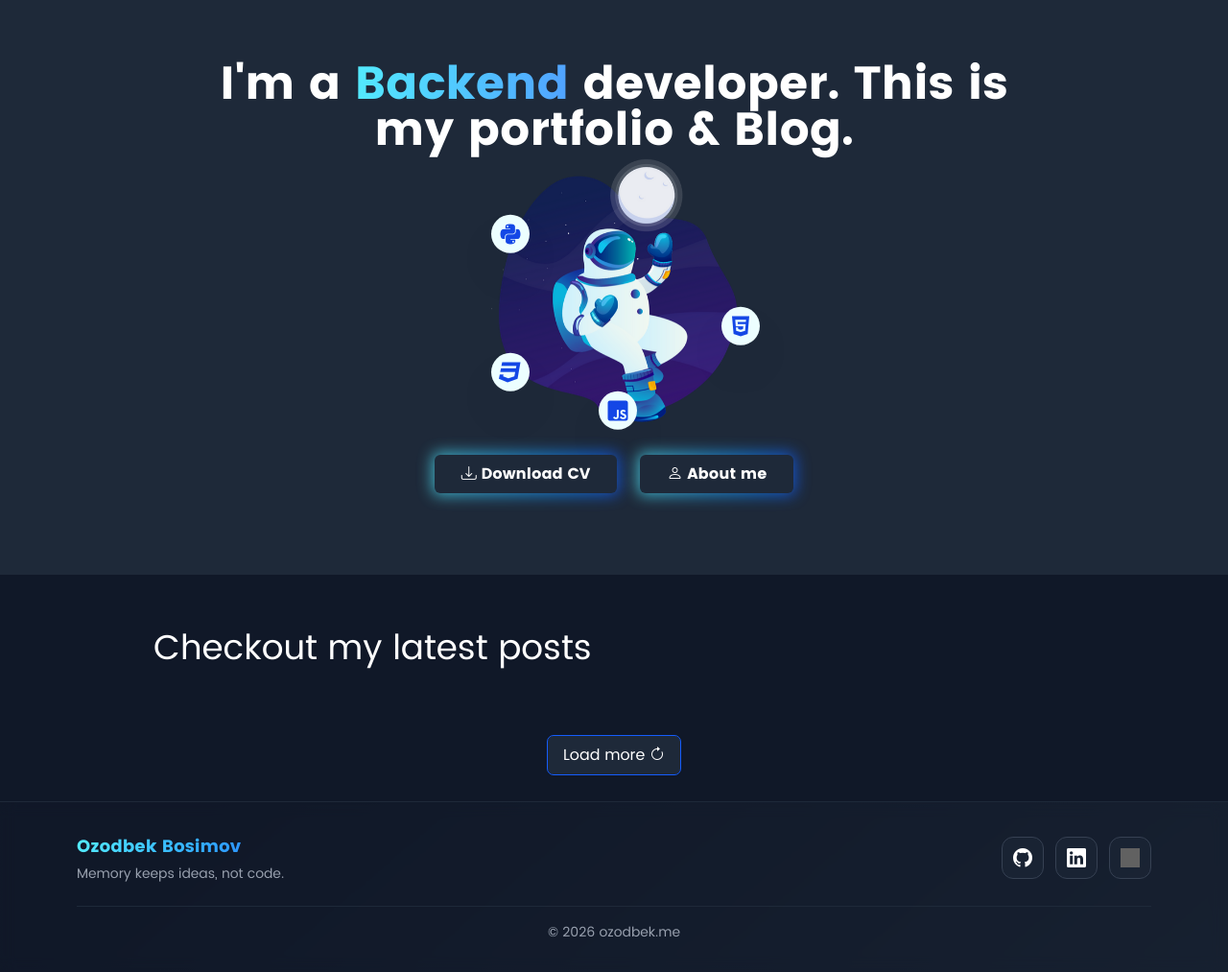
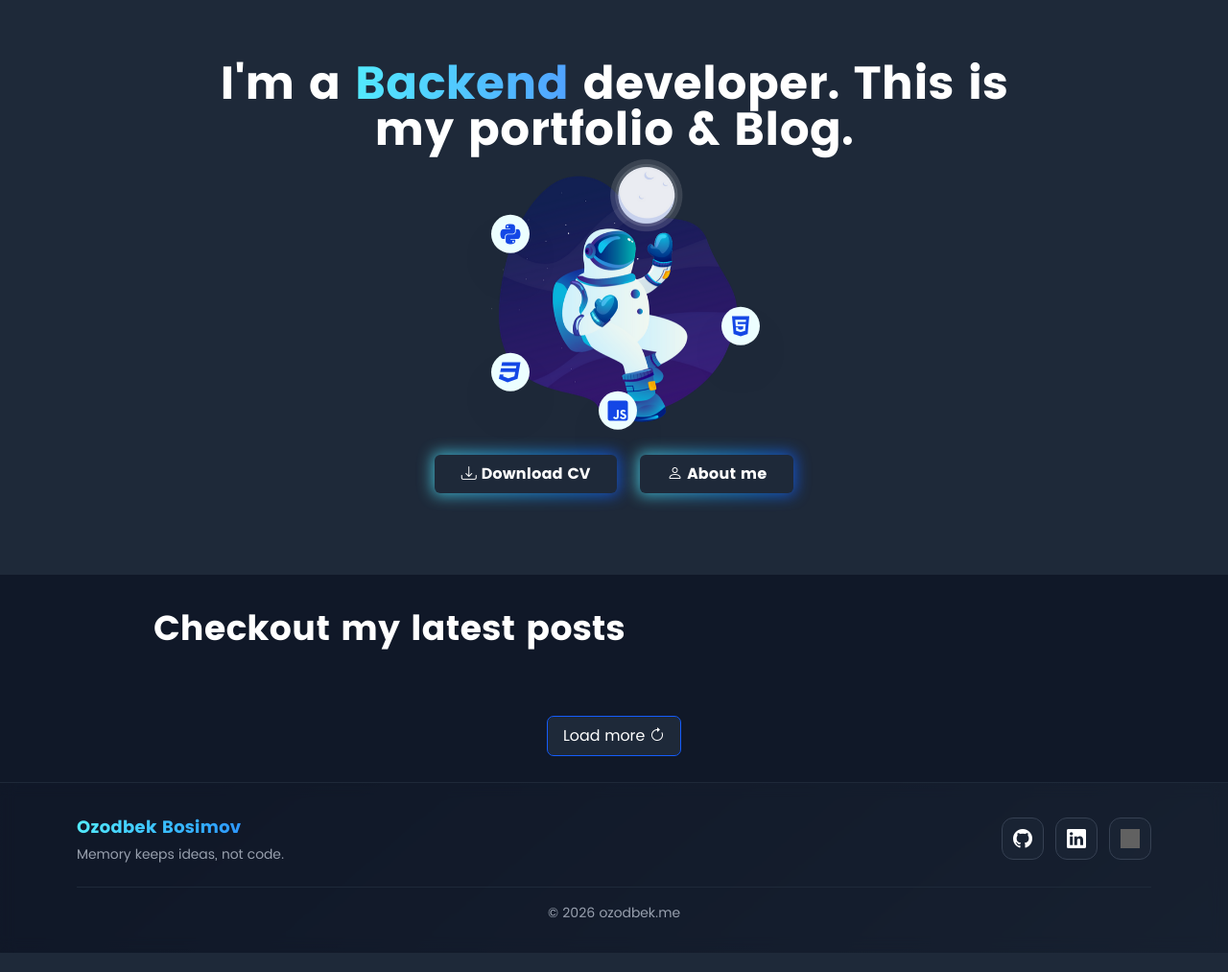
Before and after one commit to ozodbek-bosimov/django-blog-v2, a Django app: page / in a window 1280 px wide. Shown: the part 78-1091 px from the top of the page at 96% size. Run offline with Django 4.2, Linux system fonts and the light colour scheme; data that the repository does not hold is empty; style sheets or scripts are compiled from the project's sources; some libraries are stand-ins or nearby versions; grey boxes are pictures that could not be loaded.

Commit message:
Refactor: Update 'Checkout my latest posts' heading to a paragraph with new styling and reformat image tags.

```diff
--- a/templates/index.html
+++ b/templates/index.html
@@ -7,13 +7,13 @@
 <div
     class='hero-section bg-gray-800 text-white text-center flex flex-col justify-start items-center h-[550px] md:h-[580px] lg:h-[600px] pt-8 md:pt-12 lg:pt-16'>
     <!-- <span class='font-mono my-2'><span class='wave'>&#128075;</span>Ozodbek Bosimov</span> -->
-    <span         class='text-3xl font-extrabold md:text-4xl lg:text-5xl px-[20px] md:px-[140px] lg:px-[170px] xl:px-[200px] 2xl:px-[360px]'>
+    <span
+        class='text-3xl font-extrabold md:text-4xl lg:text-5xl px-[20px] md:px-[140px] lg:px-[170px] xl:px-[200px] 2xl:px-[360px]'>
         I'm a <span class='bg-clip-text bg-gradient-to-r from-cyan-300 to-blue-400 text-transparent'>Backend</span>
         developer. This is my portfolio & Blog.
     </span>
     <div class='updn hero-img my-4'>
-        <img src="{% static 'images/h.png' %}"
-            class='h-auto w-52 md:w-56 lg:w-60 xl:w-64'>
+        <img src="{% static 'images/h.png' %}" class='h-auto w-52 md:w-56 lg:w-60 xl:w-64'>
         <div
             class='updn z-50 absolute flex justify-center items-center text-2xl bg-cyan-50 text-blue-700 rounded-full shadow-2xl -mt-40 xl:-mt-52 w-10 h-10'>
             <i class="fa-brands fa-python"></i>
@@ -58,8 +58,7 @@
 </div>
 
 <div class='blog-section bg-gray-900 p-4 text-white'>
-    <span         class='grid items-center px-2 text-start md:text-start md:pl-36 text-2xl md:text-3xl lg:text-4xl my-6 md:my-10'>Checkout
-        my latest posts</span>
+    <p class='text-4xl font-extrabold py-5 px-2 md:pl-36 text-center md:text-start'>Checkout my latest posts</p>
     <div class='blogs my-5 grid justify-center md:flex md:space-x-6'>
         {% for blog in random_blogs %}
         <div style="box-shadow:0 5px 30px 0 rgba(0,0,0,.05);"
@@ -67,8 +66,7 @@
             <a href='{% url "blogpost" blog.slug %}'>
                 {% if blog.effective_thumbnail %}
                 <div class="w-full overflow-hidden rounded-lg mb-4" style="aspect-ratio: 16/9;">
-                  <img class='w-full h-full object-cover'
-                    src="{{ blog.effective_thumbnail }}" alt="image">
+                    <img class='w-full h-full object-cover' src="{{ blog.effective_thumbnail }}" alt="image">
                 </div>
                 {% endif %}
             </a>
```
